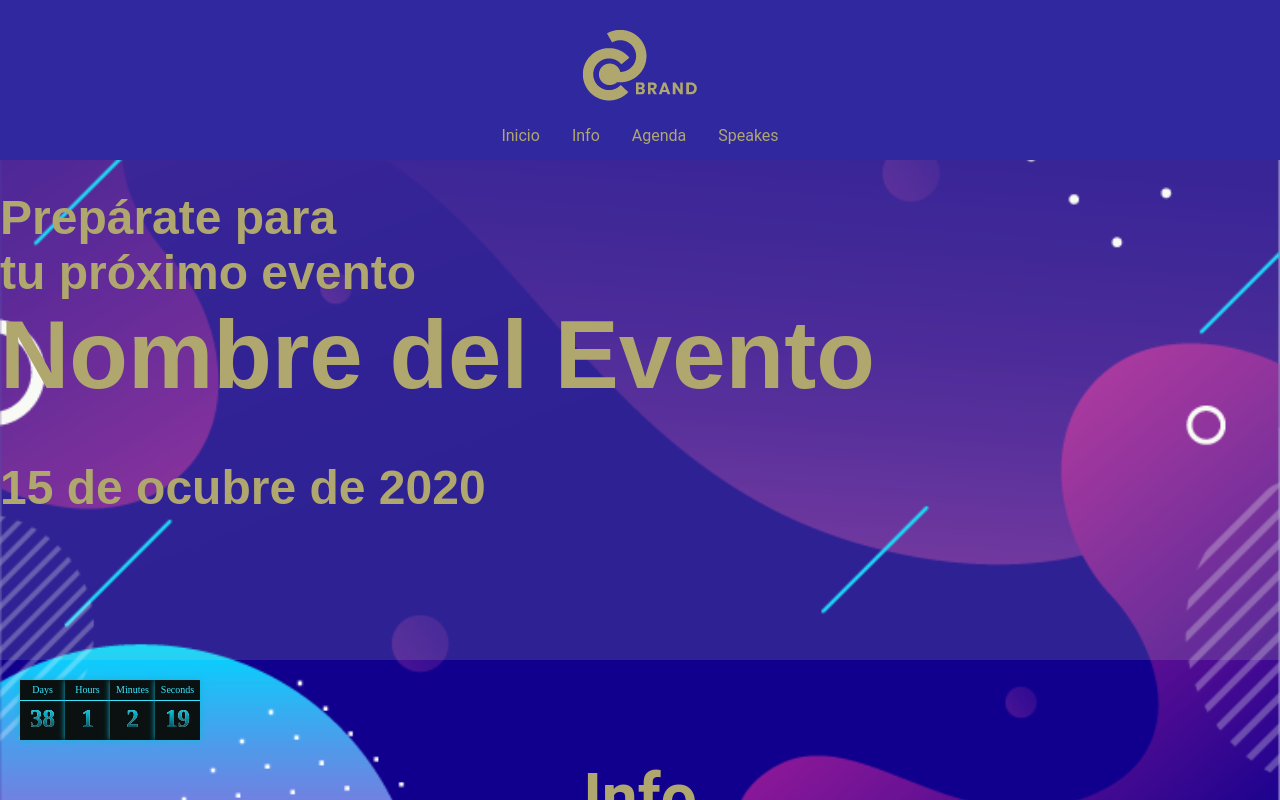
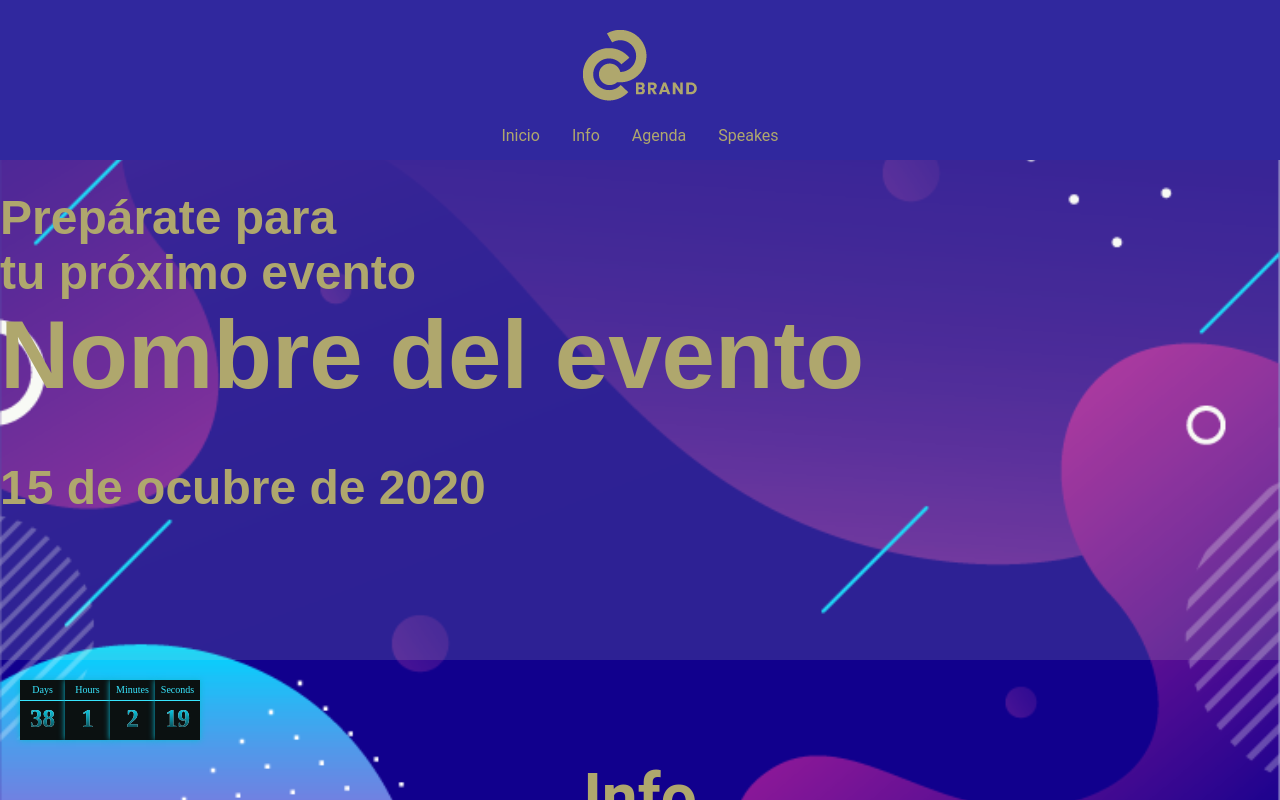
Before and after one commit to magnatronmaster/frontend-fantastic-event, a React app: page /addLecturers in a window 1280 px wide. Shown: the top 800 px of the page. Built offline with nearby package versions, Linux system fonts and the light colour scheme.

Commit message:
banner parametrizado

```diff
--- a/src/components/Plantilla2/Components/banner/banner.js
+++ b/src/components/Plantilla2/Components/banner/banner.js
@@ -1,14 +1,17 @@
 import React from "react"
 import {Baner, MainEvent} from "./styles"
 
+const NAME_EVENT = "Nombre del evento"
+const DATE_EVENT = "15 de ocubre de 2020"
 
-export const Banner = () => {
+
+export const Banner = ({nameEvent, dateEvent}) => {
     return (
         <Baner>
             <MainEvent>
              <p>Prepárate para<br/> tu próximo evento</p>
-                <h1>Nombre del Evento</h1>
-                <p>15 de ocubre de 2020</p>
+                <h1>{nameEvent || NAME_EVENT}</h1>
+                <p>{dateEvent || DATE_EVENT}</p>
             </MainEvent>
         </Baner>
     )
```
